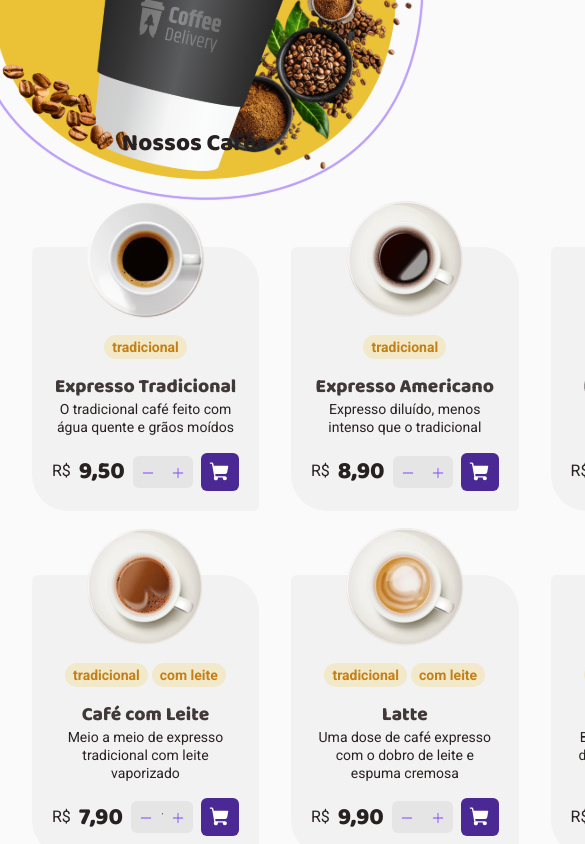
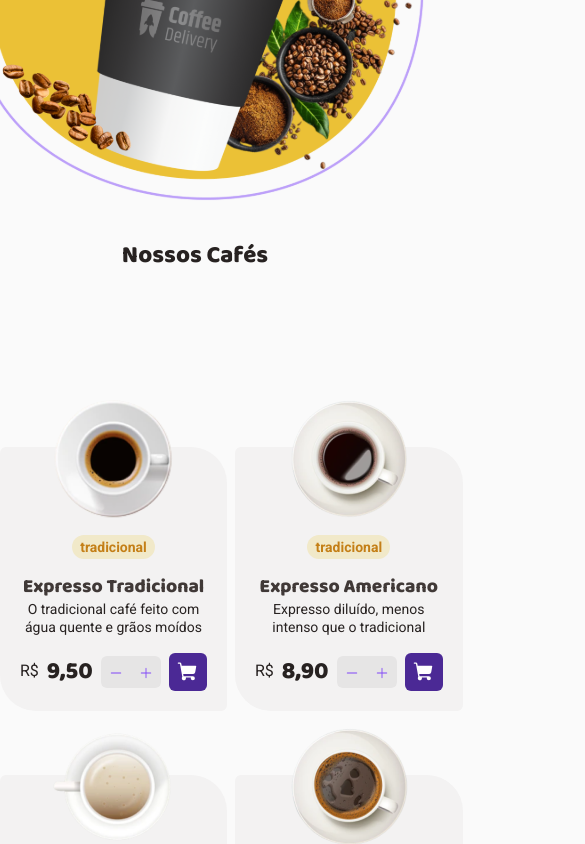
Before and after one commit to antonioalexandre1984/CoffeeDeliveryNov2025, a React (Vite) app: page / in a window 390 px wide. Shown: the part 840-1684 px from the top of the page, 585 px wide, since content can reach past the window. Built offline with nearby package versions, Linux system fonts and the light colour scheme.

Commit message:
Adicionando responsividade

```diff
--- a/src/Pages/HomePage/components/AllCoffee/styles.ts
+++ b/src/Pages/HomePage/components/AllCoffee/styles.ts
@@ -3,12 +3,9 @@ import styled from "styled-components";
 export const AllCoffeeContainer = styled.div`
 	width: 100%;
 	margin-top: 2rem;
-	@media (max-width: 768px) {
-		margin-top: 20rem;
-		h1{
-			display: flex;
-			justify-content: center;
-		}
+	@media (max-width: ${({ theme }) => theme.breakpoints.md}) {
+		padding-top: 25rem;
+
 	}
 `;
 
@@ -21,10 +18,14 @@ export const AllCoffeeList = styled.div`
 	row-gap: 4rem;
 	margin-top: 3.5rem;
 
-	@media (max-width: 768px) {
-
-
-		grid-template-columns: 2 4fr;
-		padding: 2rem;
+	@media (max-width: ${({ theme }) => theme.breakpoints.md}) {
+		padding-top: 10rem;
+		display: grid;
+		grid-template-columns: repeat(2, 1fr);
+		margin: 0.50rem;
+		gap: 1rem;
+		row-gap: 4rem;
+		column-gap: 0.5rem;
+		margin: 1rem auto;
 	}
 `;
--- a/src/Pages/HomePage/components/Banner/styles.ts
+++ b/src/Pages/HomePage/components/Banner/styles.ts
@@ -64,6 +64,8 @@ export const BannerContent = styled.div`
 		// Se a classe "container" já faz isso, pode ser redundante
 		padding: 1.5rem;
 		font-size: ${({ theme }) => theme.textSizes["title-title-xs"]};
+
+
 	}
 `;
 
```
